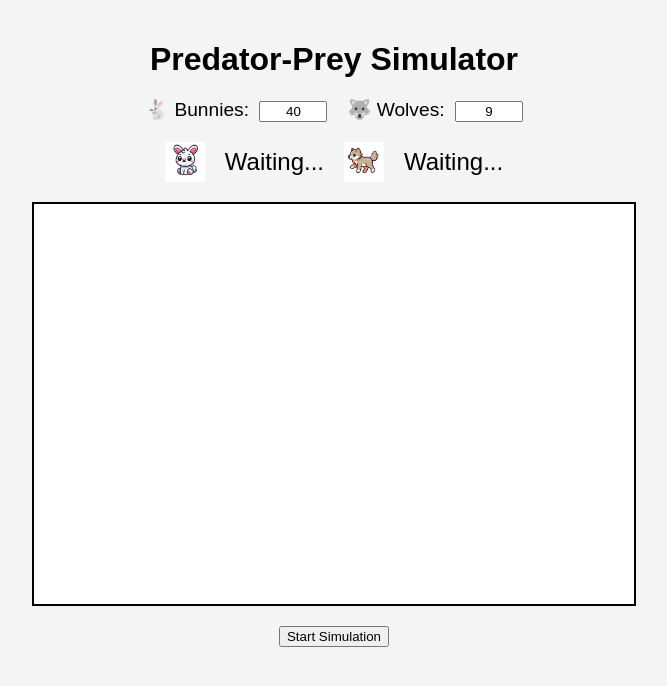
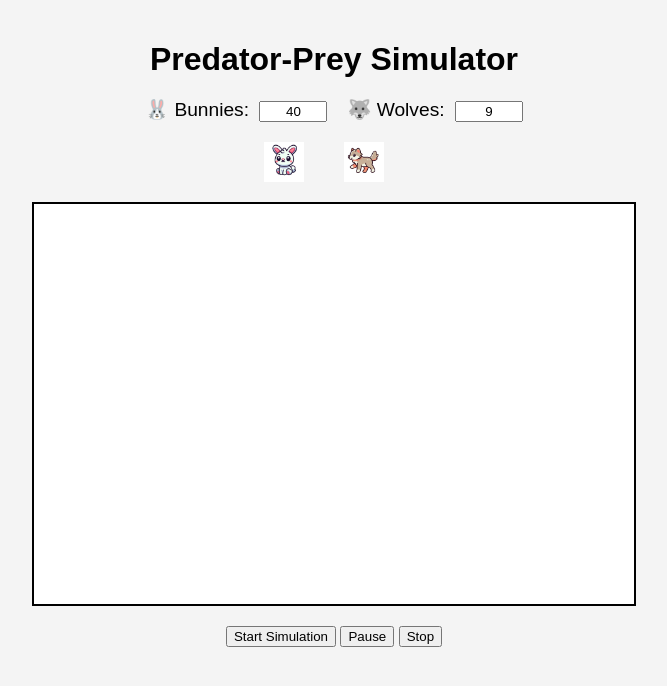
Before and after one commit to Nasser-Mohammed/Nasser-Mohammed.github.io, a Jekyll site: the page _pages/programs-simulations/Population-Model/index.html, which Jekyll copies as it is, in a window 1280 px wide. Shown: the top 686 px of the page, without its empty margins (306-973 px from the left). Built offline with Jekyll 4.4.1, drawn with Linux system fonts in a browser that asks for light colours.

Commit message:
Update index.html

```diff
--- a/_pages/programs-simulations/Population-Model/index.html
+++ b/_pages/programs-simulations/Population-Model/index.html
@@ -12,7 +12,7 @@
 
     <div id="inputs">
       <label>
-        🐇 Bunnies:
+        🐰 Bunnies:
         <input id="bunny-input" type="text" value="40" />
       </label>
       <label>
@@ -23,17 +23,21 @@
 
     <div id="counters">
       <img src="bunny.png" class="icon">
-      <span id="bunny-count">Waiting...</span>
+      <span id="bunny-count"></span>
       <img src="wolf.png" class="icon">
-      <span id="wolf-count">Waiting...</span>
+      <span id="wolf-count"></span>
     </div>
 
     <canvas id="simCanvas" width="600" height="400"></canvas>
-    <button onclick="startSimulation()">Start Simulation</button>
+
+    <div id="controls">
+      <button onclick="startSimulation()">Start Simulation</button>
+      <button onclick="pauseSimulation()">Pause</button>
+      <button onclick="stopSimulation()">Stop</button>
+    </div>
   </div>
 
   <script src="pyodide-runner.js"></script>
   <script src="main.js"></script>
 </body>
-
 </html>
```
